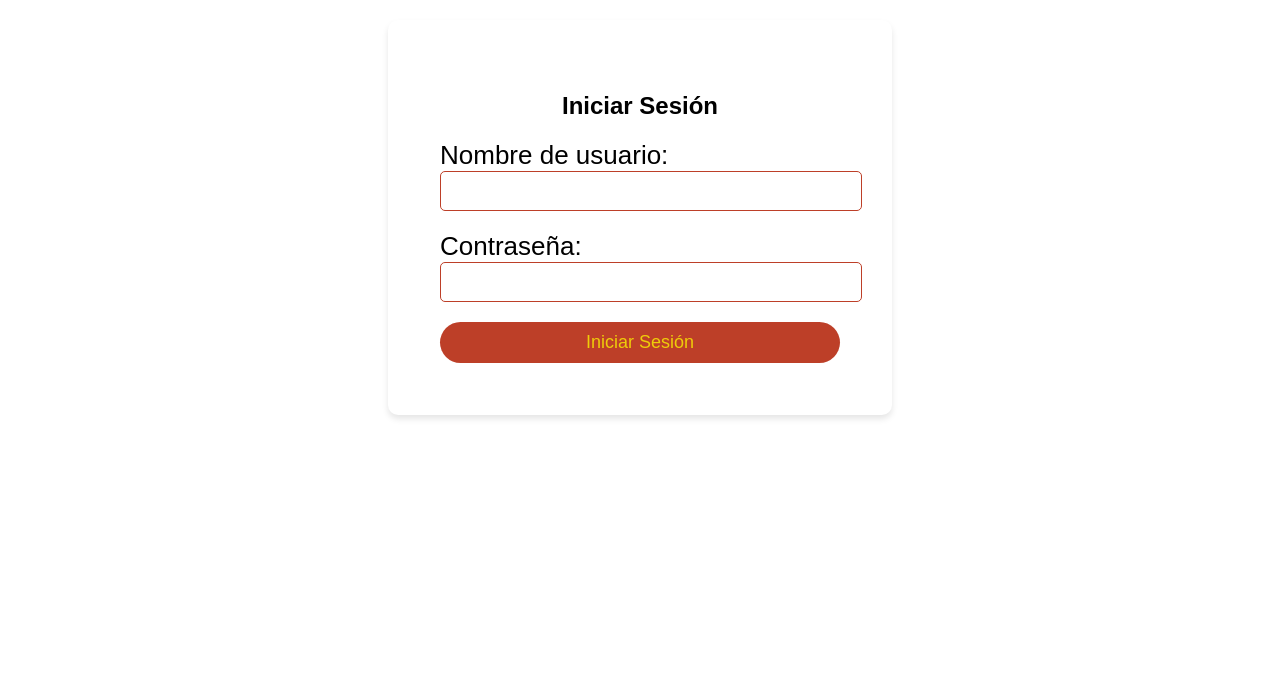
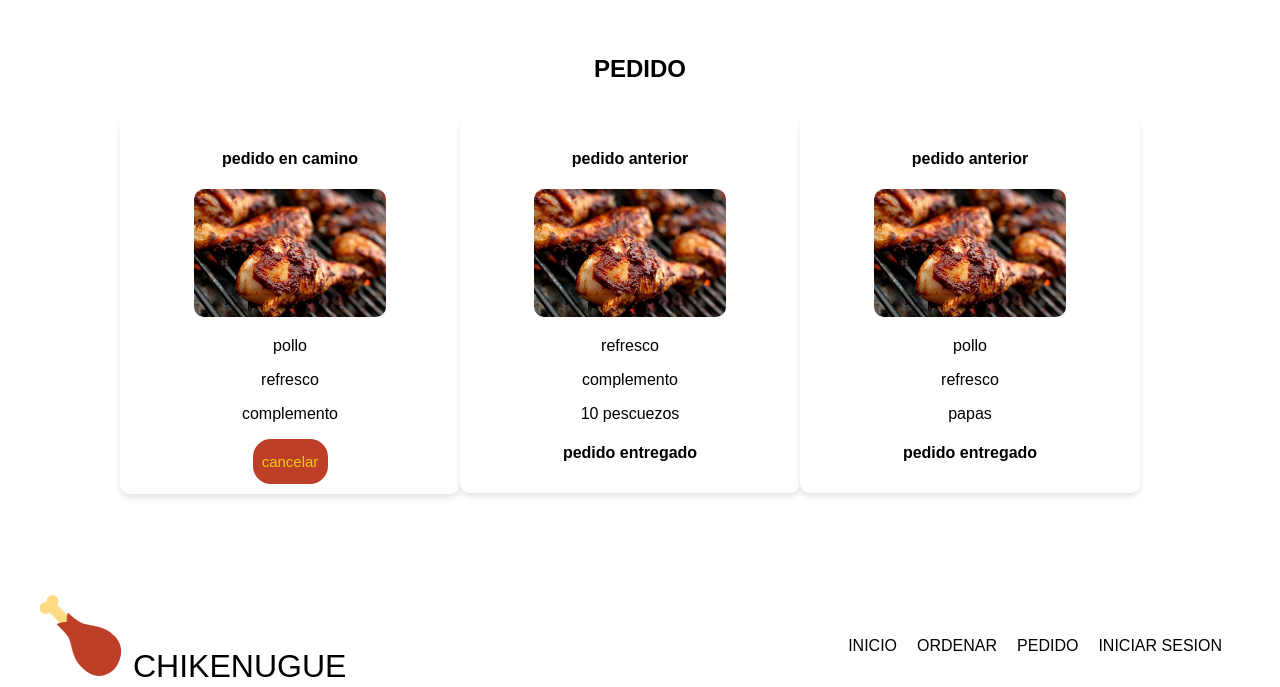
Before and after one commit to EmmaFa13/chikenugue, a React (Create React App) app: page /ordenar in a window 1280 px wide. Shown: the part 1653-2340 px from the top of the page. Built offline with nearby package versions, Linux system fonts and the light colour scheme.

Commit message:
Juntamos los proyectos

```diff
--- a/src/App.css
+++ b/src/App.css
@@ -1,4 +1,3 @@
-
 .App-logo {
   height: 40vmin;
   pointer-events: none;
@@ -10,7 +9,6 @@
   flex-direction: column;
   font-size: calc(10px + 2vmin);
   color: black;
-  align-items: center;
 }
 .round-button {
   height: 9em;
@@ -130,6 +128,7 @@ nav a:hover {
   margin: 0 1em;
   border-radius: 1.2em;
 }
+/* esto es lo nuevo*/
 .menu-container {
   margin: 0em;
   display: flex;
@@ -232,3 +231,76 @@ nav a:hover {
   cursor: pointer;
   border-radius: 1.2em;
 }
+
+
+
+.section {
+  background-color: white;
+  justify-content: space-between;
+  padding: 15px 30px;
+  position: relative;
+}
+
+.pedido {
+  text-align: center;
+}
+
+.pedido2 {
+  text-align: center;
+  padding: 15px 30px;
+}
+
+.caja{
+  margin: 0 7rem 5rem 7rem;
+  float: left;
+}
+
+.caja1 {
+  flex-basis: calc(33.33% - 20px);
+  padding: 10px;
+  background-color: white;
+  border-radius: 10px;
+  text-align: center;
+  box-shadow: 0 4px 6px rgba(0, 0, 0, 0.1);
+  float: left;
+  width: 20rem;
+}
+.order-button {
+  width: 5em;
+  height: 3em;
+  margin: auto;
+  background-color: #BD3F28;
+  color: #EECC0A;
+  font-size: 15px;
+  border: none;
+  cursor: pointer;
+  border-radius: 1.2em;
+}
+
+.caja2 {
+  flex-basis: calc(33.33% - 20px);
+  padding: 10px;
+  background-color: white;
+  border-radius: 10px;
+  text-align: center;
+  box-shadow: 0 4px 6px rgba(0, 0, 0, 0.1);
+  float: left;
+  width: 20rem;
+}
+
+.caja3 {
+  flex-basis: calc(33.33% - 20px);
+  padding: 10px;
+  background-color: white;
+  border-radius: 10px;
+  text-align: center;
+  box-shadow: 0 4px 6px rgba(0, 0, 0, 0.1);
+  float: left;
+  width: 20rem;
+}
+
+.imagen {
+  max-width: 60%;
+  height: auto;
+  border-radius: 10px;
+}
--- a/src/App.jsx
+++ b/src/App.jsx
@@ -7,6 +7,7 @@ import Boton from './components/boton';
 import Ofertas from './components/ofertas'
 import {AppRoutes} from './components/routes';
 import Orden from './components/ordenar';
+import Pedido from './components/pedido';
 import Login from './components/login';
 function App() {
   return (
@@ -18,6 +19,8 @@ function App() {
         <Ofertas />
         <Header/>
         <Orden />
+        <Pedido />
+        <Header />
         <Login/>
       </div>
     </BrowserRouter>
--- /dev/null
+++ b/src/components/pedido.jsx
@@ -0,0 +1,38 @@
+import React from "react";
+import img1 from "../images/polloOf.jpg";
+function Pedido() {
+  return (
+    <div>
+      <section className="section">
+        <h2 className="pedido">PEDIDO</h2>
+      </section>
+      <div className="caja">
+        <div className="caja1">
+          <h4>pedido en camino</h4>
+          <img src={img1} alt="pedido" className="imagen" />
+          <p>pollo</p>
+          <p>refresco</p>
+          <p>complemento</p>
+          <button className="order-button">cancelar</button>
+        </div>
+        <div className="caja1">
+          <h4>pedido anterior</h4>
+          <img src={img1} alt="pedido" className="imagen" />
+          <p>refresco</p>
+          <p>complemento</p>
+          <p>10 pescuezos</p>
+          <h4>pedido entregado</h4>
+        </div>
+        <div className="caja1">
+          <h4>pedido anterior</h4>
+          <img src={img1} alt="pedido" className="imagen" />
+          <p>pollo</p>
+          <p>refresco</p>
+          <p>papas</p>
+          <h4>pedido entregado</h4>
+        </div>
+      </div>
+    </div>
+  );
+}
+export default Pedido;
```
